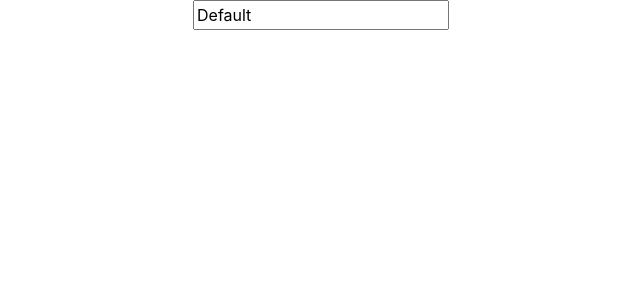
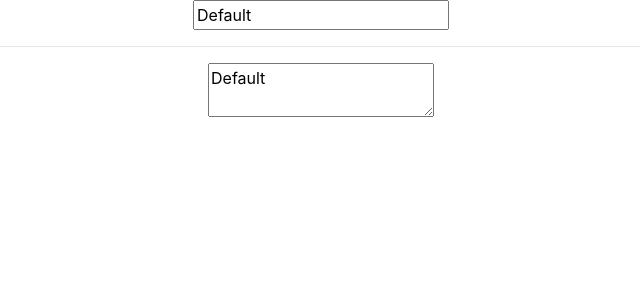
Before and after one commit to shokrshokr/react-step-by-step, a React (Create React App) app: page / in a window 1280 px wide. Shown: the top 300 px of the page, without its empty margins (319-959 px from the left). Built offline with nearby package versions, Linux system fonts and the light colour scheme.

Commit message:
014-part3

```diff
--- a/src/App.js
+++ b/src/App.js
@@ -23,6 +23,8 @@ class App extends Component{
 
 
         <input value={this.state.value} onChange={this.setValue} />
+        <hr />
+        <textarea value={this.state.value} onChange={this.setValue} />
       </div>
     );
   }
```
